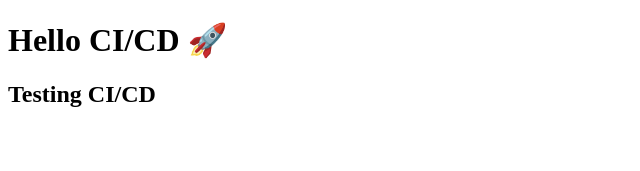
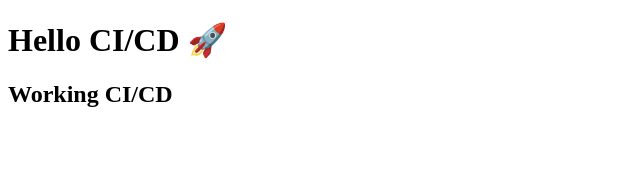
Before and after one commit to saurabhgusain09/first-demo-actions, a React (Create React App) app: page / in a window 1280 px wide. Shown: the top 171 px of the page, without its empty margins (0-640 px from the left). Built offline with nearby package versions, Linux system fonts and the light colour scheme.

Commit message:
go with flow

```diff
--- a/src/App.js
+++ b/src/App.js
@@ -2,7 +2,7 @@ function App() {
   return (
     <div>
       <h1>Hello CI/CD 🚀</h1>
-      <h2>Testing CI/CD</h2>
+      <h2>Working CI/CD</h2>
     </div>
   );
 }
```
